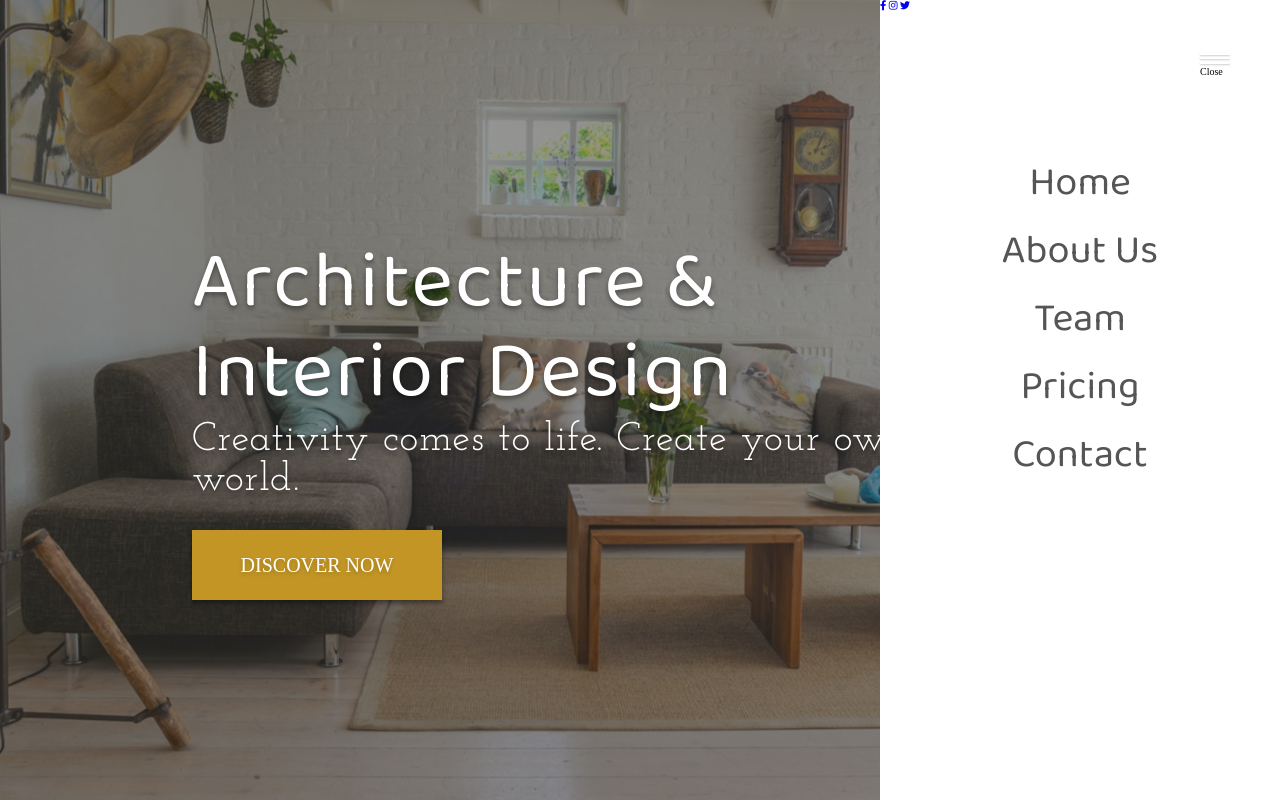
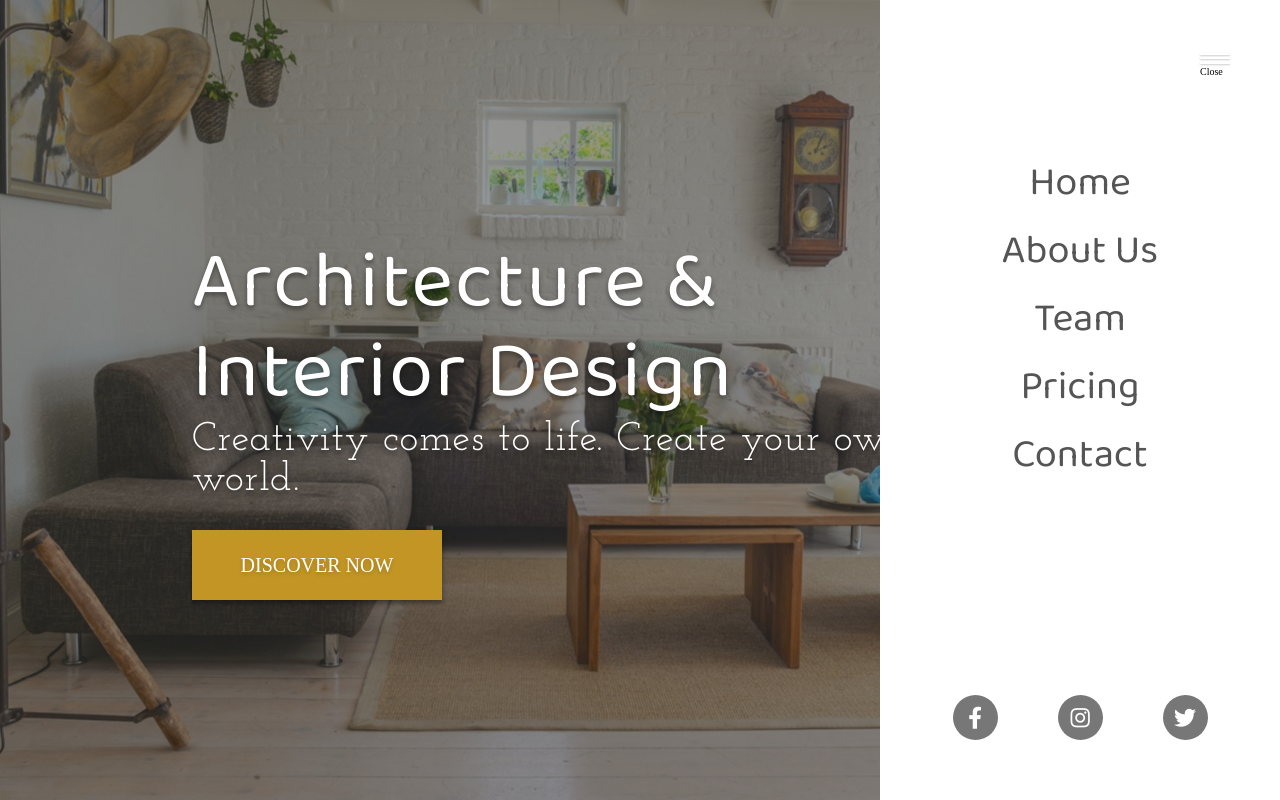
Before and after one commit to Unity7/design-website, a plain HTML site: page index.html in a window 1280 px wide. Drawn offline with Linux system fonts and the light colour scheme; a web font is replaced by a local one.

Commit message:
styled the social-media icons

```diff
--- a/style.css
+++ b/style.css
@@ -152,4 +152,25 @@ html {
   font-size: 4rem;
   color: #555;
 }
+
+.social-media {
+  position: absolute;
+  bottom: 3rem;
+  width: 100%;
+  display: flex;
+  justify-content: center;
+}
+
+.social-media i {
+  font-size: 2.2rem;
+  margin: 3rem;
+  width: 4.5rem;
+  height: 4.5rem;
+  background-color: #777;
+  color: #fff;
+  display: flex;
+  justify-content: center;
+  align-items: center;
+  border-radius: 50%;
+}
 /* End of Side Bar */
```
